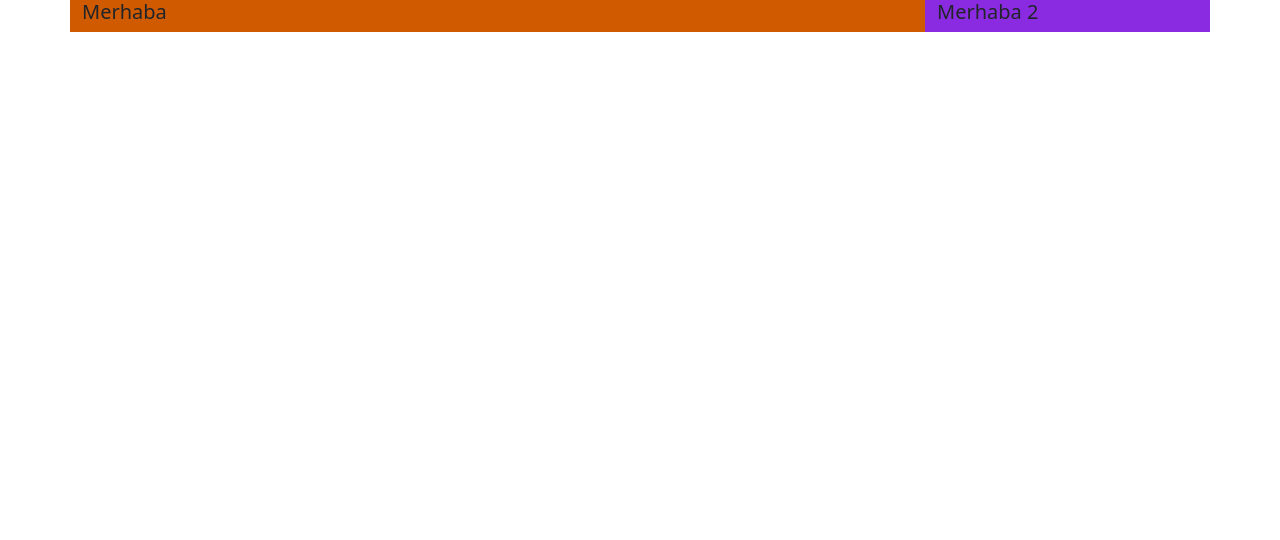
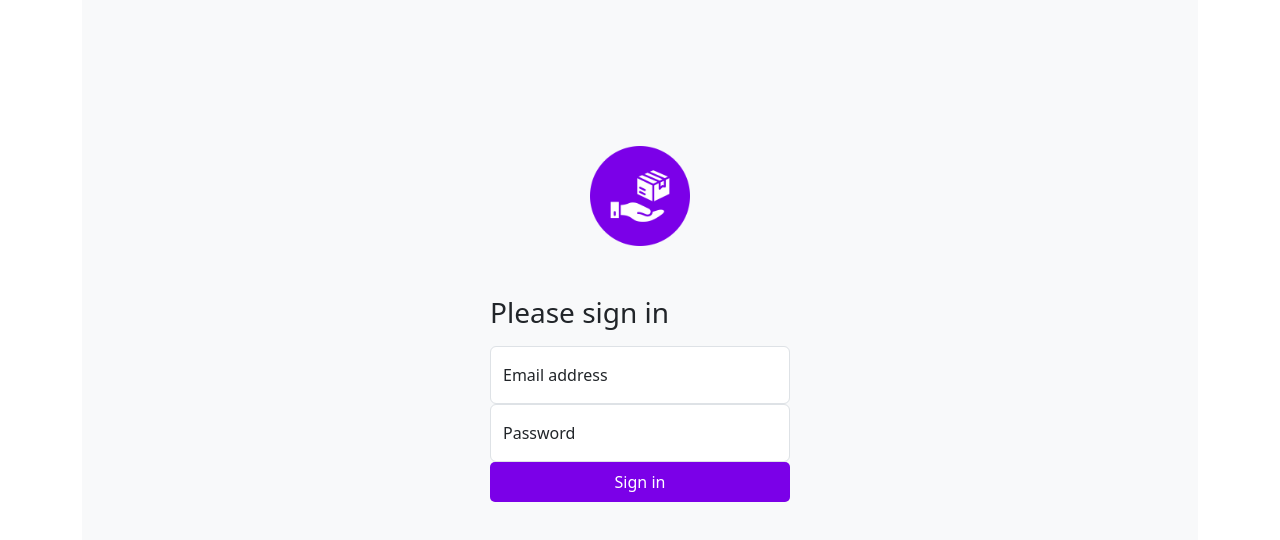
Before and after one commit to emrepektemek/order-system, an Angular app: page / in a window 1280 px wide. Shown: the top 540 px of the page. Built offline with nearby package versions, Linux system fonts and the light colour scheme.

Commit message:
Login component oluşturuldu

```diff
--- a/src/app/app.component.html
+++ b/src/app/app.component.html
@@ -1,19 +1,5 @@
 
 <div class="container">
-
-  <div class="row">
-
-    <div class="col-md-9" style="background-color: rgb(208, 90, 0);">
-      <h5>Merhaba</h5>
-    </div>
-
-    <div class="col-md-3" style="background-color: blueviolet;">
-      <h5>Merhaba 2</h5>
-    </div>
-
-  </div>
-
-
 
 
 
--- a/src/app/app.component.ts
+++ b/src/app/app.component.ts
@@ -1,5 +1,6 @@
 import { Component } from '@angular/core';
 import { RouterOutlet } from '@angular/router';
+import { LoginComponent } from './components/login/login.component';
 
 @Component({
   selector: 'app-root',
--- a/src/app/app.routes.ts
+++ b/src/app/app.routes.ts
@@ -1,3 +1,4 @@
 import { Routes } from '@angular/router';
+import { LoginComponent } from './components/login/login.component';
 
-export const routes: Routes = [];
+export const routes: Routes = [{ path: '', component: LoginComponent }];
--- /dev/null
+++ b/src/app/components/login/login.component.css
@@ -0,0 +1,70 @@
+html,
+body {
+  height: 100%;
+}
+
+.custom-main {
+    display: flex;
+    justify-content: center;
+    align-items: center;
+    min-height: 100vh;
+    width: 100%;
+    margin: auto;
+    margin-top: -100px;
+}
+
+.form-signin {
+  max-width: 330px;
+  padding: 1rem;
+}
+
+.form-signin .form-floating:focus-within {
+  z-index: 2;
+
+}
+
+.form-control {
+  width: 300px;
+  height: 40px;
+  padding: 10px;
+  font-size: 16px;
+}
+
+.logo-image {
+  width: 100px;
+  height: 100px;
+  margin-bottom: 50px;
+  display: block;
+  margin-left: auto;
+  margin-right: auto;
+}
+
+.custom-btn {
+  background-color: rgb(123, 0, 232);
+  color: white;
+  border: none;
+  border-radius: 5px;
+}
+
+
+/*
+.form-signin img {
+    display: block;
+    margin-left: auto;
+    margin-right: auto;
+}
+
+.form-signin input[type="password"] {
+  margin-bottom: 10px;
+  border-top-left-radius: 0;
+  border-top-right-radius: 0;
+}
+
+.form-signin input[type="email"] {
+  margin-bottom: -1px;
+  border-bottom-right-radius: 0;
+  border-bottom-left-radius: 0;
+}
+
+
+  */
--- /dev/null
+++ b/src/app/components/login/login.component.html
@@ -0,0 +1,31 @@
+<body class="py-4 bg-body-tertiary">
+
+    <main class="form-signin custom-main">
+        <form>
+        <img class="logo-image" src="logo.png" alt="" width="100" height="100">
+        <h1 class="h3 mb-3 fw-normal">Please sign in</h1>
+
+        <div class="form-floating">
+            <input
+                formControlName="email"
+                class="form-control"
+                id="floatingInput"
+                placeholder="name@example.com"
+            >
+            <label for="floatingInput">Email address</label>
+        </div>
+        <div class="form-floating">
+            <input
+                formControlName="password"
+                type="password"
+                class="form-control"
+                id="floatingPassword"
+                placeholder="Password"
+            >
+            <label for="floatingPassword">Password</label>
+        </div>
+            <button class="btn custom-btn w-100 py-2" type="submit">Sign in</button>
+        </form>
+    </main>
+
+</body>
--- /dev/null
+++ b/src/app/components/login/login.component.ts
@@ -0,0 +1,37 @@
+import { Component, OnInit } from '@angular/core';
+
+import {
+  FormGroup,
+  FormControl,
+  Validators,
+  FormBuilder,
+} from '@angular/forms';
+
+@Component({
+  selector: 'app-login',
+  imports: [],
+  templateUrl: './login.component.html',
+  styleUrl: './login.component.css',
+})
+export class LoginComponent implements OnInit {
+  loginFrom: FormGroup;
+
+  constructor(private formBuilder: FormBuilder) {}
+
+  ngOnInit() {
+    this.createLoginForm();
+  }
+
+  createLoginForm() {
+    this.loginFrom = this.formBuilder.group({
+      email: ['', [Validators.required]],
+      password: ['', [Validators.required, Validators.minLength(6)]],
+    });
+  }
+
+  login() {
+    if (this.loginFrom.valid) {
+      console.log(this.loginFrom.value);
+    }
+  }
+}
```
Also changed, not shown: angular.json (line endings or trailing spaces), public/logo.png (added).
